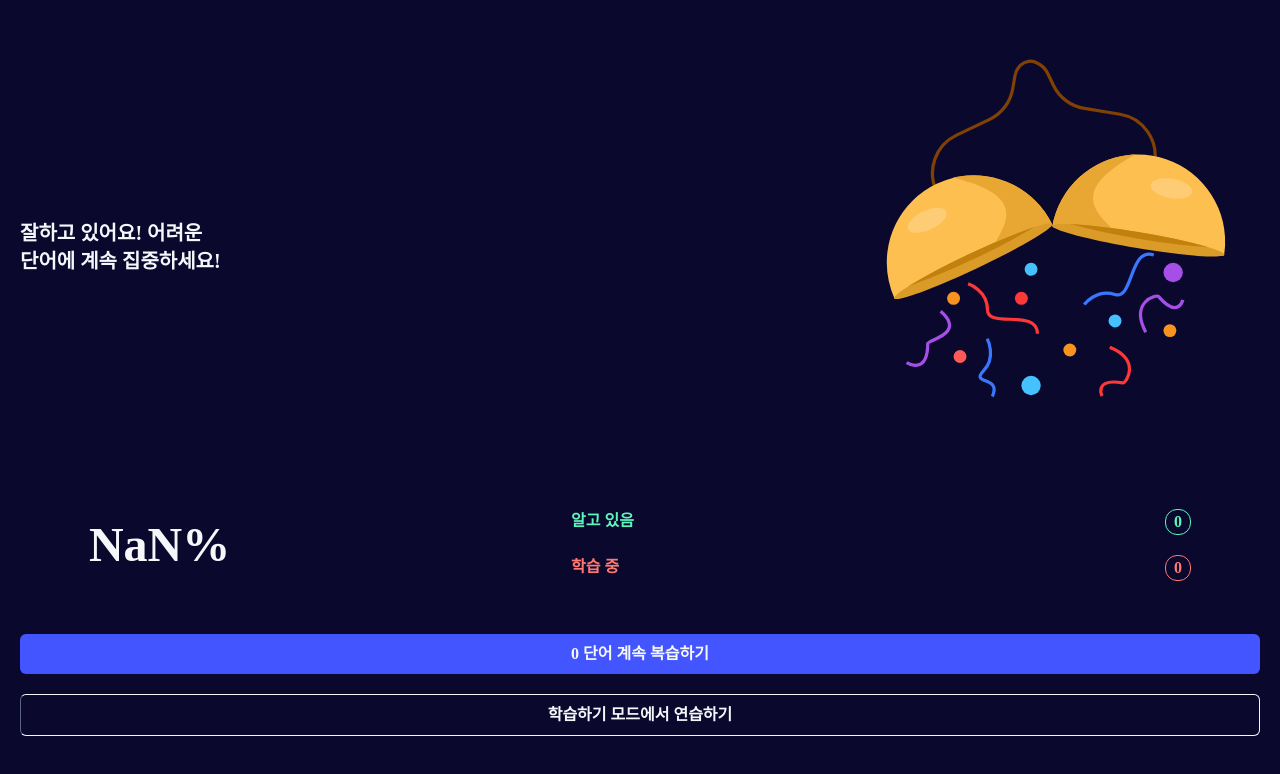
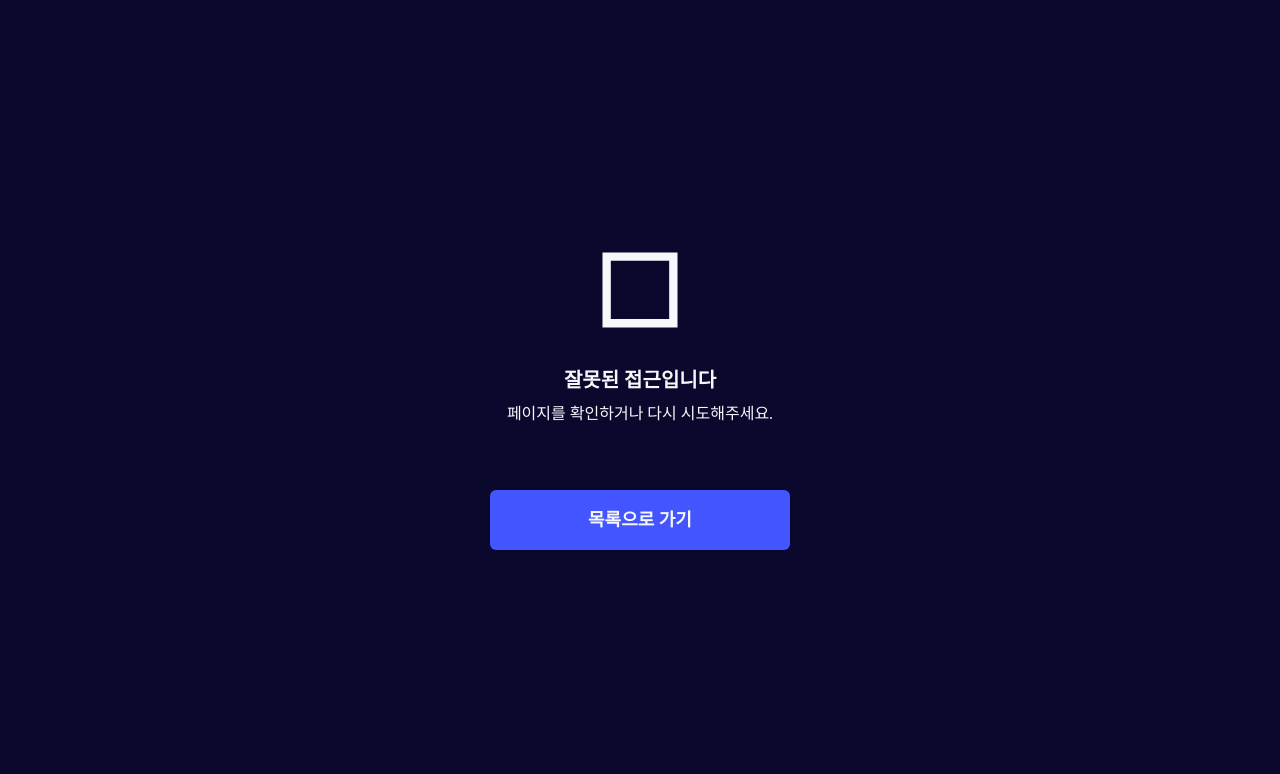
Before and after one commit to chaeyoo/quiz-lab, a React (Create React App) app: page /card/result in a window 1280 px wide. Shown: the top 774 px of the page. Built offline with nearby package versions, Linux system fonts and the light colour scheme; no server answers; a web font is replaced by a local one.

Commit message:
[FEAT] 낱말카드 - 카드 결과 임의 접근 불가하도록 - 결과 페이지 이탈시 상태값 초기화 - 스와이프 애니메이션 버그 삭제 - 낱말카드 스켈레톤 추가

```diff
--- a/package.json
+++ b/package.json
@@ -22,6 +22,7 @@
     "react-query": "^3.39.3",
     "react-router-dom": "^6.23.1",
     "react-scripts": "^5.0.1",
+    "react-spring": "^9.7.4",
     "tailwindcss": "^3.4.3",
     "typescript": "^4.9.5",
     "web-vitals": "^2.1.4",
--- a/src/components/word-card/card.css
+++ b/src/components/word-card/card.css
@@ -24,9 +24,6 @@
   backface-visibility: hidden;
 }
 
-
-
-/* 애니메이션을 위한 추가 스타일 */
 .card {
   transition: transform 0.5s ease-in-out;
 }
--- a/src/components/word-card/card.tsx
+++ b/src/components/word-card/card.tsx
@@ -6,6 +6,7 @@ import { FaXmark } from "react-icons/fa6";
 import { PiGearSixDuotone } from "react-icons/pi";
 import { useEffect, useRef, useState } from "react";
 import { useCardStore } from "../../store/useQuizStore";
+
 export default function Card({ id }: { id: number }) {
 	const navigate = useNavigate();
 	const { data } = useQuizSet(id);
@@ -14,30 +15,34 @@ export default function Card({ id }: { id: number }) {
 	const quizes = quizSet?.quiz;
 	const [quiz, setQuiz] = useState<IQuiz>(quizes![idx]);
 	const [showMeaning, setShowMeaning] = useState(false);
-	const [swipeDirection, setSwipeDirection] = useState<string | null>(null);
-	const [resetAnimation, setResetAnimation] = useState(false);
+
 	const addQuiz = useCardStore((state) => state.add);
 	const known = useCardStore((state) => state.known);
 	const ing = useCardStore((state) => state.ing);
 	const upKnown = useCardStore((state) => state.upKnown);
 	const upIng = useCardStore((state) => state.upIng);
+
 	const startX = useRef(0);
+	const [animationClass, setAnimationClass] = useState<string | null>(null);
+
 	useEffect(() => {
-		if (resetAnimation) {
+		if (animationClass) {
 			const timer = setTimeout(() => {
-				setResetAnimation(false);
+				setAnimationClass(null);
 			}, 500);
 
 			return () => clearTimeout(timer);
 		}
-	}, [resetAnimation]);
+	}, [animationClass]);
 
 	if (data == null) {
 		return null;
 	}
+
 	const handleTouchStart = (e: any) => {
 		startX.current = e.touches[0].clientX;
 	};
+
 	const handleTouchEnd = (e: any) => {
 		const endX = e.changedTouches[0].clientX;
 		const diffX = startX.current - endX;
@@ -47,20 +52,19 @@ export default function Card({ id }: { id: number }) {
 			if (diffX > 0) {
 				upIng();
 				addQuiz(quizes![idx]);
+				setAnimationClass("card-swipe-left");
 			} else {
 				upKnown();
+				setAnimationClass("card-swipe-right");
 			}
-
 
 			if (newIndex >= quizes!.length) {
 				setTimeout(() => {
-					navigate("/card/result");
+					navigate(`/card/result?id=${id}`);
 				}, 500);
 			} else {
-				setSwipeDirection(diffX > 0 ? "left" : "right");
 				setQuiz(quizes![newIndex]);
 				setIdx(newIndex);
-				setResetAnimation(true);
 			}
 		}
 	};
@@ -79,7 +83,6 @@ export default function Card({ id }: { id: number }) {
 				<PiGearSixDuotone className="text-2xl" />
 			</div>
 
-			{/* progress bar */}
 			<div className="relative h-[3px] w-full bg-_light-gray rounded">
 				<div
 					className="absolute h-full bg-_purple rounded transition-width duration-300 ease-in-out"
@@ -100,12 +103,8 @@ export default function Card({ id }: { id: number }) {
 			<div className="m-5">
 				<div
 					className={`relative w-full h-[430px] perspective-1000 cursor-pointer card ${
-						swipeDirection === "left"
-							? "card-swipe-left"
-							: swipeDirection === "right"
-							? "card-swipe-right"
-							: ""
-					} ${resetAnimation ? "card-reset" : ""}`}
+						animationClass || ""
+					}`}
 					onClick={() => setShowMeaning(!showMeaning)}
 					onTouchStart={handleTouchStart}
 					onTouchEnd={handleTouchEnd}
--- /dev/null
+++ b/src/components/word-card/error.tsx
@@ -0,0 +1,41 @@
+import { useNavigate } from "react-router-dom";
+import { useSpring, animated } from "react-spring";
+
+const ErrorMessage = () => {
+	const navigate = useNavigate();
+	const bounceProps = useSpring({
+		to: { transform: "translateY(5px)" },
+		from: { transform: "translateY(-10px)" },
+		config: { tension: 180, friction: 12 },
+		loop: { reverse: true },
+	});
+
+	return (
+		<div className="flex flex-col items-center justify-center h-screen p-6">
+			<animated.div style={bounceProps} className="mb-4">
+				<svg
+					width="100"
+					height="100"
+					viewBox="0 0 24 24"
+					fill="none"
+					xmlns="http://www.w3.org/2000/svg"
+					className="text-red-500"
+				>
+					<path d="M3 3h18v18H3V3zm2 2v14h14V5H5z" fill="currentColor" />
+				</svg>
+			</animated.div>
+			<p className="text-xl font-bold text-_white">잘못된 접근입니다</p>
+			<p className="text-_white mt-2 mb-16">
+				페이지를 확인하거나 다시 시도해주세요.
+			</p>
+			<div
+				className="bg-_purple rounded-md mx-5 text-center py-4 text-lg font-semibold w-[300px]"
+				onClick={() => navigate("/")}
+			>
+				{`목록으로 가기`}
+			</div>
+		</div>
+	);
+};
+
+export default ErrorMessage;
--- a/src/components/word-card/index.tsx
+++ b/src/components/word-card/index.tsx
@@ -1,6 +1,7 @@
 import { Suspense } from "react";
 import { useParams } from "react-router-dom";
 import Card from "./card";
+import CardSkeleton from "./skeleton";
 
 export default function QuizWordCard() {
 	const { id } = useParams();
@@ -10,7 +11,7 @@ export default function QuizWordCard() {
 	}
 	return (
 		<div data-testid="quiz-set" className="my-10">
-			<Suspense fallback={"낱말카드 생성중..."}>
+			<Suspense fallback={<CardSkeleton />}>
 				<Card id={Number(id)} />
 			</Suspense>
 		</div>
--- a/src/components/word-card/result.tsx
+++ b/src/components/word-card/result.tsx
@@ -1,23 +1,47 @@
+import { FaXmark } from "react-icons/fa6";
 import BoomIcon from "../../assets/svg/boomIcon";
 import { useCardStore } from "../../store/useQuizStore";
+import ErrorMessage from "./error";
+import { useLocation, useNavigate } from "react-router-dom";
 
 export default function CardResult() {
+	const navigate = useNavigate();
 	const quiz = useCardStore((state) => state.quiz);
 	const known = useCardStore((state) => state.known);
 	const ing = useCardStore((state) => state.ing);
+	const location = useLocation();
+	const queryParams = new URLSearchParams(location.search);
+	const id = queryParams.get("id");
+	const resetCount = useCardStore((state) => state.resetCount);
+	const clearQuiz = useCardStore((state) => state.clearQuiz);
+	if (!known && !ing) {
+		return (
+			<div className="w-full h-full">
+				<ErrorMessage />
+			</div>
+		);
+	}
+	return (
+		<div className="flex flex-col min-h-screen min-w-[380px]">
+			<div
+				data-testId="header"
+				className="flex justify-between items-center mx-5 mt-9 "
+			>
+				<FaXmark
+					className="text-2xl"
+					onClick={() => {
+						resetCount();
+						clearQuiz();
+						navigate(`/${id}`);
+					}}
+				/>
+			</div>
 
-	return (
-		<div className="flex flex-col min-h-screen">
-			{" "}
-			{/* 전체 화면 높이를 채우는 flex 컨테이너 */}
 			<div className="flex-grow">
-				{" "}
-				{/* 상단의 내용을 flex-grow로 화면을 채우도록 설정 */}
-				<div className="flex items-center justify-evenly px-5 mt-10">
-					<div className="text-xl font-bold w-4/6">
-						잘하고 있어요! 어려운
-						<br />
-						단어에 계속 집중하세요!
+				<div className="flex items-center justify-evenly px-5 mt-7">
+					<div className="text-xl font-bold w-4/6 text-center">
+						잘하고 있어요! <br />
+						어려운 단어에 계속 집중하세요!
 					</div>
 					<div className="w-2/6">
 						<BoomIcon className="" />
@@ -29,19 +53,18 @@ export default function CardResult() {
 					</div>
 					<div className="w-3/6 font-semibold">
 						<div className=" text-_green flex w-full justify-between mb-5">
-							<div>알고 있음</div>{" "}
+							<div>알고 있음</div>
 							<div className="border border-_green px-2 rounded-xl">
-								{known}{" "}
+								{known}
 							</div>
 						</div>
 						<div className="text-_red  flex w-full justify-between">
-							<div>학습 중</div>{" "}
+							<div>학습 중</div>
 							<div className="border border-_red px-2 rounded-xl">{ing} </div>
 						</div>
 					</div>
 				</div>
 			</div>
-			{/* 바닥쪽에 고정된 두 개의 div */}
 			<div className="bg-_purple rounded-md mx-5 text-center py-2 font-semibold mt-auto mb-3">
 				{`${ing} 단어 계속 복습하기`}
 			</div>
--- /dev/null
+++ b/src/components/word-card/skeleton.tsx
@@ -0,0 +1,47 @@
+export default function CardSkeleton() {
+	return (
+		<div className="animate-pulse">
+			<div
+				data-testId="header"
+				className="flex justify-between items-center mx-5 my-2 "
+			>
+				<div className="w-6 h-6 bg-_light-gray"></div>
+				<div className="w-20 h-6 bg-_light-gray"></div>
+				<div className="w-6 h-6 bg-_light-gray"></div>
+			</div>
+
+			<div className="relative h-[3px] w-full bg-_light-gray rounded">
+				<div
+					className="absolute h-full bg-_purple rounded"
+					style={{ width: `100%` }}
+				></div>
+			</div>
+
+			<div className="flex justify-between">
+				<div className="text-_red border-_red border-r border-y pl-3 pr-4 py-1 mt-4 rounded-r-3xl">
+					{0}
+				</div>
+				<div className="text-_green border-_green border-l border-y pr-3 pl-4 py-1 mt-4 rounded-l-3xl">
+					{0}
+				</div>
+			</div>
+
+			<div className="m-5">
+				<div
+					className={`relative w-full h-[430px] perspective-1000 cursor-pointer card `}
+				>
+					<div
+						className={`relative w-full h-full flex items-center justify-center transition-transform duration-500 transform-style-preserve-3d rounded-xl text-2xl`}
+					>
+						<div className="absolute w-full h-full flex items-center justify-center bg-_gray rounded-xl backface-hidden">
+							<div className="w-28 h-12 rounded-md bg-_light-gray"></div>
+						</div>
+					</div>
+				</div>
+				<div className="text-center mt-5 text-_small-gray">
+					학습 중 표시는 왼쪽으로 스와이프 하세요
+				</div>
+			</div>
+		</div>
+	);
+}
--- a/src/store/useQuizStore.ts
+++ b/src/store/useQuizStore.ts
@@ -8,6 +8,8 @@ interface QuizState {
 	add: (newQuiz: IQuiz) => void;
 	upKnown: () => void;
 	upIng: () => void;
+	resetCount: () => void;
+	clearQuiz: () => void;
 }
 
 export const useCardStore = create<QuizState>()((set) => ({
@@ -26,4 +28,6 @@ export const useCardStore = create<QuizState>()((set) => ({
 		set((state) => ({
 			ing: state.ing + 1,
 		})),
+	resetCount: () => set({ known: 0, ing: 0 }),
+	clearQuiz: () => set({ quiz: [] }),
 }));
```
Also changed, not shown: 2 other files (tests, documents, lock files or other folders).
